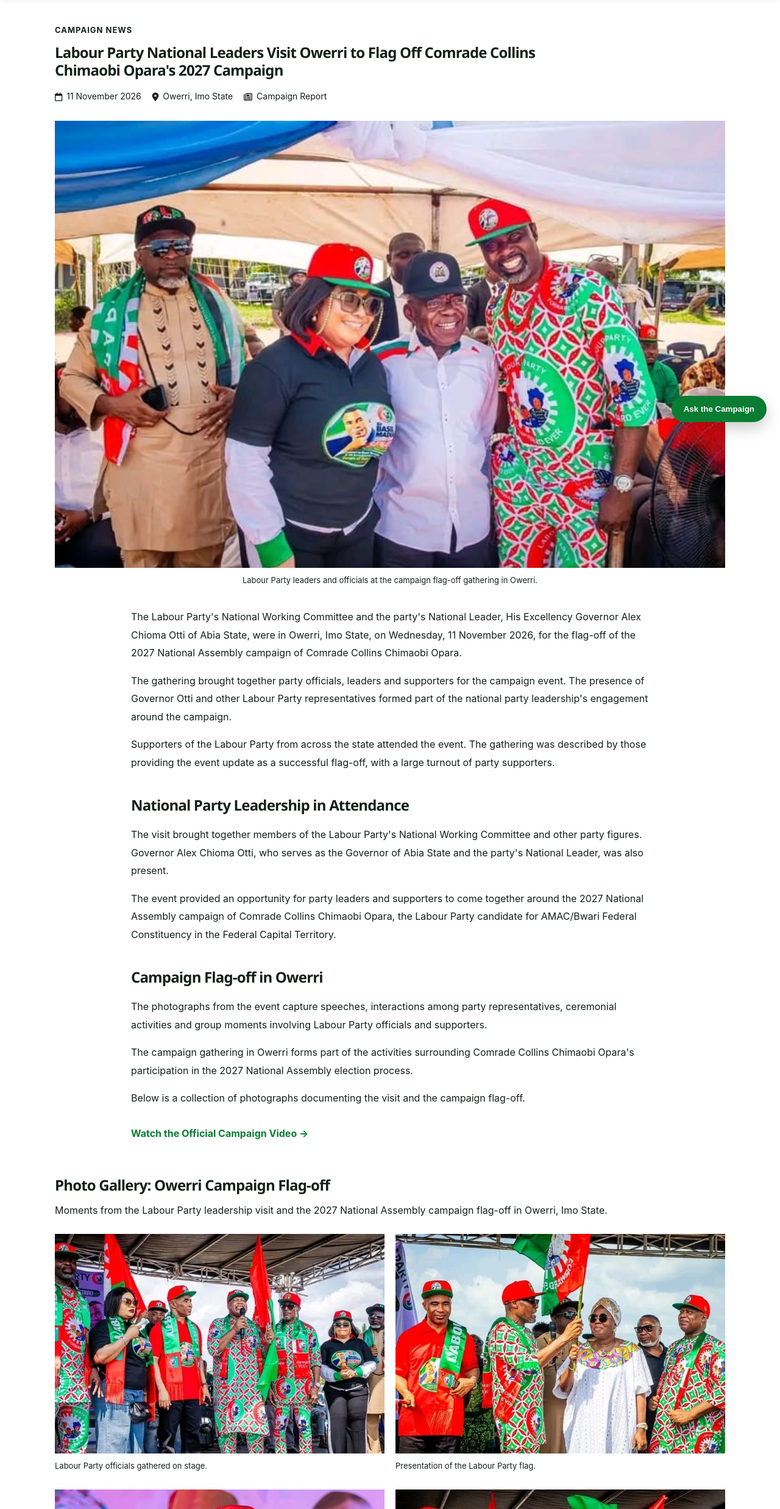
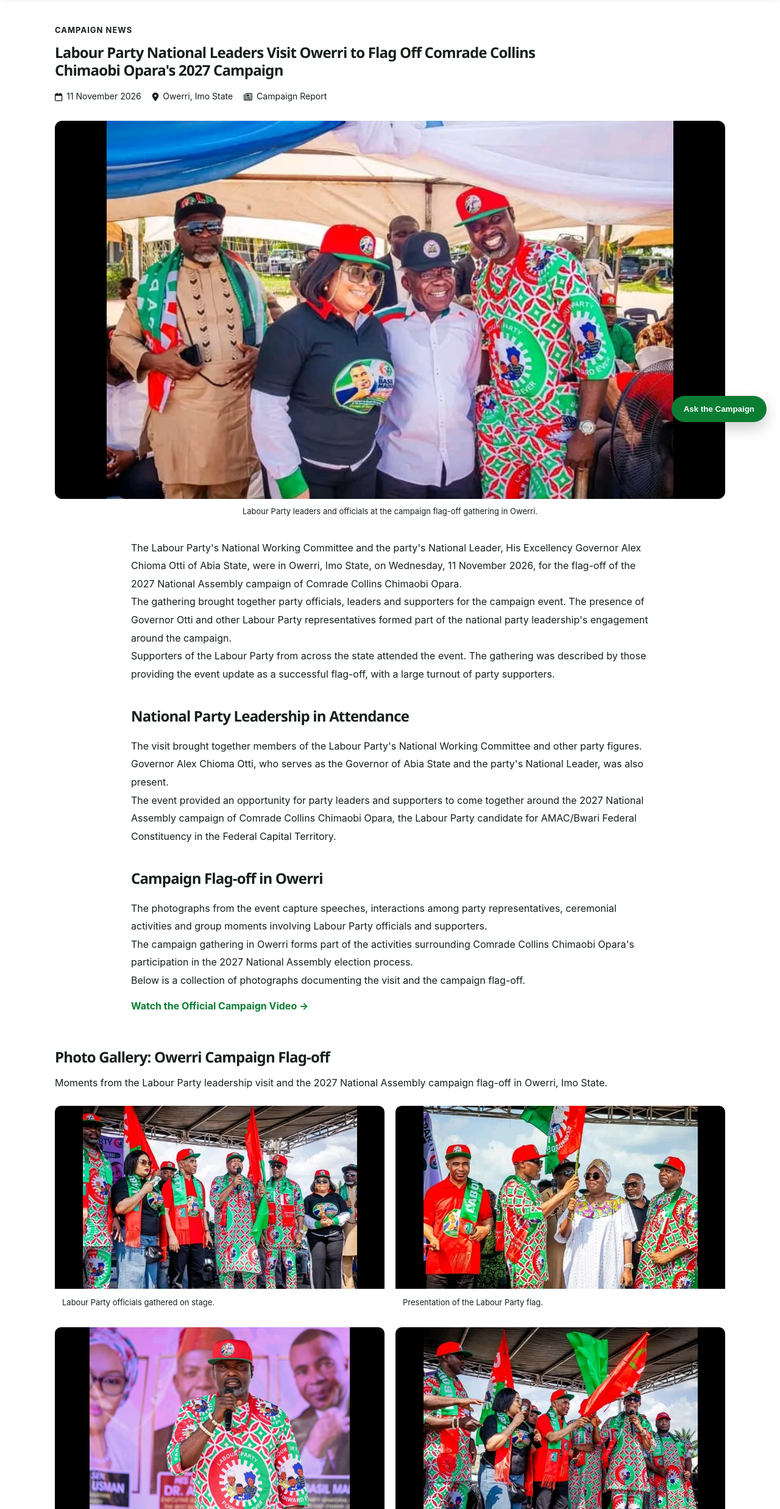
Before and after one commit to austinibe15/collinsoparacampaignwebsite, a plain HTML site: page news/imo-campaign-flagoff.html in a window 1280 px wide. Shown: the part 86-2560 px from the top of the page at 61% size. Drawn offline with Linux system fonts and the light colour scheme.

Commit message:
Update campaign news and media gallery

```diff
--- a/news/imo-campaign-flagoff.html
+++ b/news/imo-campaign-flagoff.html
@@ -1,4 +1,3 @@
-
 <!DOCTYPE html>
 <html lang="en">
 <head>
@@ -36,12 +35,9 @@
   />
 
   <style>
-    /* MAIN ARTICLE */
-
     .campaign-article {
       width: min(1100px, 92%);
       margin: 40px auto 70px;
-      background: transparent;
     }
 
     .campaign-breadcrumb {
@@ -56,7 +52,6 @@
     .campaign-article-header {
       max-width: 900px;
       margin-bottom: 28px;
-      background: transparent;
     }
 
     .campaign-category {
@@ -66,13 +61,11 @@
       font-weight: 700;
       letter-spacing: 1px;
       text-transform: uppercase;
-      background: transparent;
     }
 
     .campaign-article-header h1 {
       margin: 0 0 18px;
       line-height: 1.2;
-      background: transparent;
     }
 
     .campaign-meta {
@@ -81,210 +74,97 @@
       gap: 18px;
       font-size: 14px;
       margin-bottom: 20px;
-      background: transparent;
     }
 
     .campaign-meta span {
       display: inline-flex;
       align-items: center;
       gap: 7px;
-      background: transparent;
     }
 
-    /* FEATURED IMAGE */
-
     .campaign-featured-image {
-      display: block;
-      width: 100%;
       margin: 25px 0 35px;
-      padding: 0;
-      background: transparent !important;
-      border: none;
-      border-radius: 0;
-      box-shadow: none;
-      overflow: visible;
     }
 
     .campaign-featured-image img {
       display: block;
       width: 100%;
-      height: auto;
-      max-height: none;
-      object-fit: initial;
-      object-position: center;
-      background: transparent !important;
-      border: none;
-      border-radius: 0;
-      box-shadow: none;
-      filter: none;
-      outline: none;
+      max-height: 620px;
+      object-fit: contain;
+      background: #000;
+      border-radius: 12px;
     }
 
     .campaign-featured-image figcaption {
-      display: block;
       margin-top: 10px;
-      padding: 0;
       font-size: 13px;
-      line-height: 1.6;
       text-align: center;
-      color: inherit;
-      background: transparent !important;
-      border: none;
-      box-shadow: none;
-      text-decoration: none;
     }
-
-    /* ARTICLE TEXT */
 
     .campaign-article-body {
       max-width: 850px;
       margin: 0 auto;
-      padding: 0;
       font-size: 16px;
       line-height: 1.85;
-      background: transparent !important;
-    }
-
-    .campaign-article-body p {
-      margin-bottom: 16px;
-      background: transparent !important;
-      background-color: transparent !important;
-      box-shadow: none !important;
-      text-decoration: none;
     }
 
     .campaign-article-body h2 {
       margin-top: 32px;
       margin-bottom: 12px;
-      background: transparent !important;
-      background-color: transparent !important;
-      box-shadow: none !important;
     }
-
-    /* REMOVE TEXT HIGHLIGHTING */
-
-    .campaign-article p,
-    .campaign-article h1,
-    .campaign-article h2,
-    .campaign-article h3,
-    .campaign-article span,
-    .campaign-article strong,
-    .campaign-article em,
-    .campaign-article mark,
-    .campaign-article figcaption,
-    .campaign-article a {
-      background: transparent !important;
-      background-color: transparent !important;
-      background-image: none !important;
-      box-shadow: none !important;
-      text-shadow: none !important;
-    }
-
-    .campaign-article mark {
-      color: inherit !important;
-      padding: 0 !important;
-    }
-
-    .campaign-article ::selection {
-      background: rgba(10, 125, 51, 0.2);
-      color: inherit;
-    }
-
-    /* PHOTO GALLERY */
 
     .campaign-gallery {
       margin-top: 50px;
-      background: transparent !important;
     }
 
     .campaign-gallery h2 {
       margin-bottom: 10px;
-      background: transparent !important;
     }
 
     .campaign-gallery-intro {
       margin-bottom: 25px;
-      background: transparent !important;
     }
 
     .campaign-gallery-grid {
       display: grid;
       grid-template-columns: repeat(2, minmax(0, 1fr));
       gap: 18px;
-      background: transparent !important;
     }
 
     .campaign-gallery figure {
       margin: 0;
-      padding: 0;
       overflow: hidden;
-      background: transparent !important;
-      border: none;
-      border-radius: 0;
-      box-shadow: none;
+      border-radius: 10px;
     }
 
     .campaign-gallery img {
       display: block;
       width: 100%;
-      height: auto;
-      max-height: none;
-      object-fit: initial;
-      background: transparent !important;
-      border: none;
-      border-radius: 0;
-      box-shadow: none;
-      filter: none;
-      transition: none;
+      height: 300px;
+      object-fit: contain;
+      background: #000;
+      transition: transform 0.3s ease;
     }
 
     .campaign-gallery figure:hover img {
-      transform: none;
+      transform: scale(1.025);
     }
 
     .campaign-gallery figcaption {
-      display: block;
-      padding: 10px 0;
-      margin: 0;
+      padding: 12px;
       font-size: 13px;
-      line-height: 1.6;
-      color: inherit;
-      background: transparent !important;
-      border: none;
-      box-shadow: none;
-      text-decoration: none;
     }
-
-    /* ARTICLE FOOTER LINKS */
 
     .campaign-article-footer {
       max-width: 850px;
       margin: 40px auto 0;
       padding-top: 25px;
       border-top: 1px solid rgba(128, 128, 128, 0.3);
-      background: transparent !important;
-    }
-
-    .campaign-article-footer p {
-      background: transparent !important;
     }
 
     .campaign-article-footer a {
       margin-right: 18px;
     }
-
-    /* REMOVE UNWANTED DECORATIVE BACKGROUNDS */
-
-    .campaign-article figure,
-    .campaign-article figcaption,
-    .campaign-article p,
-    .campaign-article h1,
-    .campaign-article h2,
-    .campaign-article div {
-      text-shadow: none;
-    }
-
-    /* MOBILE DISPLAY */
 
     @media (max-width: 650px) {
       .campaign-article {
@@ -297,23 +177,12 @@
       }
 
       .campaign-gallery img {
-        width: 100%;
         height: auto;
-        max-height: none;
+        max-height: 380px;
       }
 
       .campaign-meta {
         gap: 10px;
-      }
-
-      .campaign-featured-image img {
-        width: 100%;
-        height: auto;
-      }
-
-      .campaign-article-footer a {
-        display: inline-block;
-        margin: 5px 12px 5px 0;
       }
     }
   </style>
@@ -504,30 +373,6 @@
             <figcaption>Party representatives and attendees at the event.</figcaption>
           </figure>
 
-          <figure>
-            <img
-              src="../assets/img/comrade-Ajero.jpg"
-              alt="Comrade Collins Chimaobi Opara with Comrade Joe Ajaero, President of the Nigeria Labour Congress."
-              loading="lazy"
-            />
-            <figcaption>
-              Comrade Collins Chimaobi Opara with Comrade Joe Ajaero,
-              President of the Nigeria Labour Congress (NLC).
-            </figcaption>
-          </figure>
-
-          <figure>
-            <img
-              src="../assets/img/comrade-Rochas Okorocha.jpg"
-              alt="Comrade Collins Chimaobi Opara with Owelle Rochas Ethelbert Anayo Okorocha, former Governor of Imo State."
-              loading="lazy"
-            />
-            <figcaption>
-              Comrade Collins Chimaobi Opara with Owelle Rochas Ethelbert
-              Anayo Okorocha, OON, former Governor of Imo State.
-            </figcaption>
-          </figure>
-
         </div>
       </section>
 
```
Also changed, not shown: public/updates.html (+44 -0 lines).
